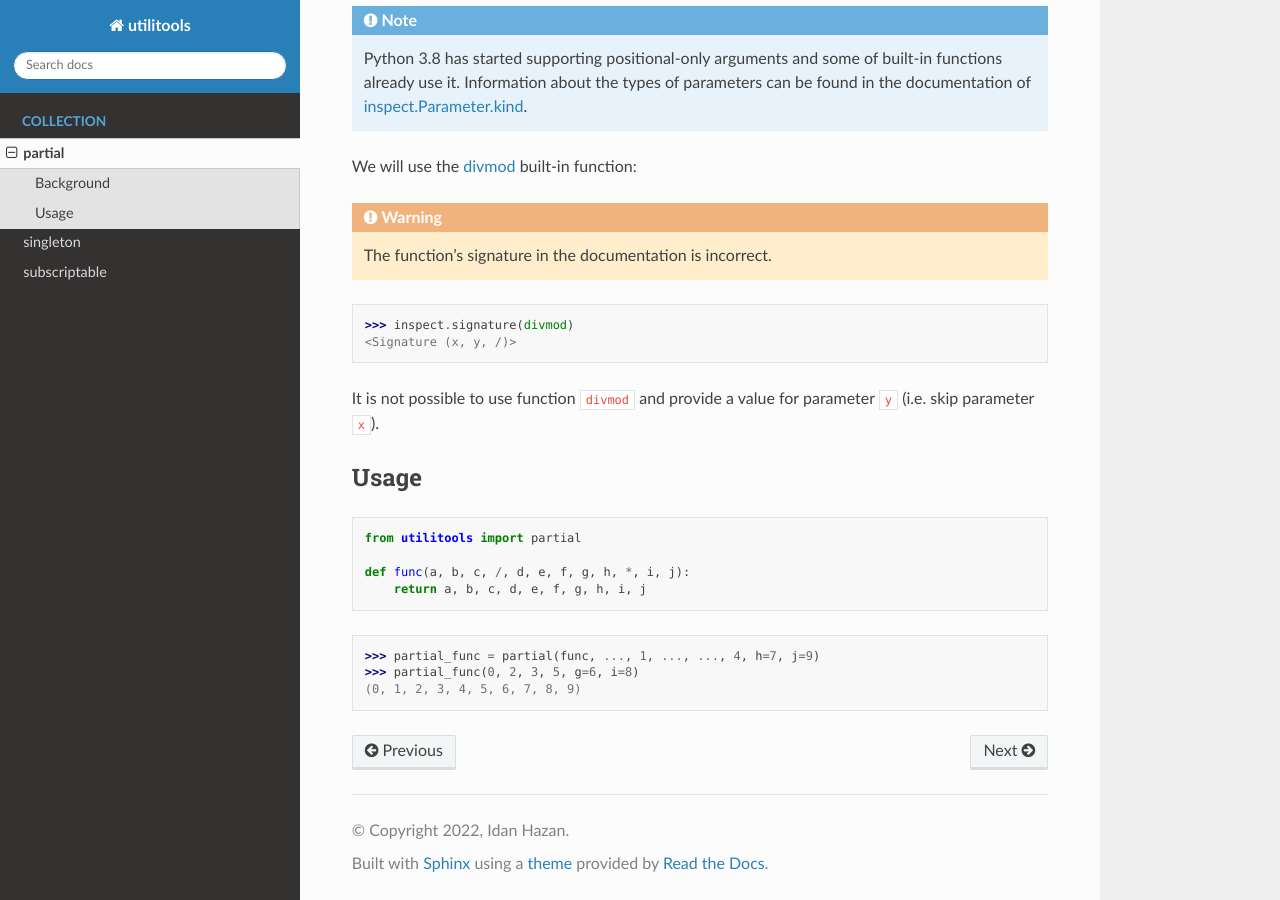
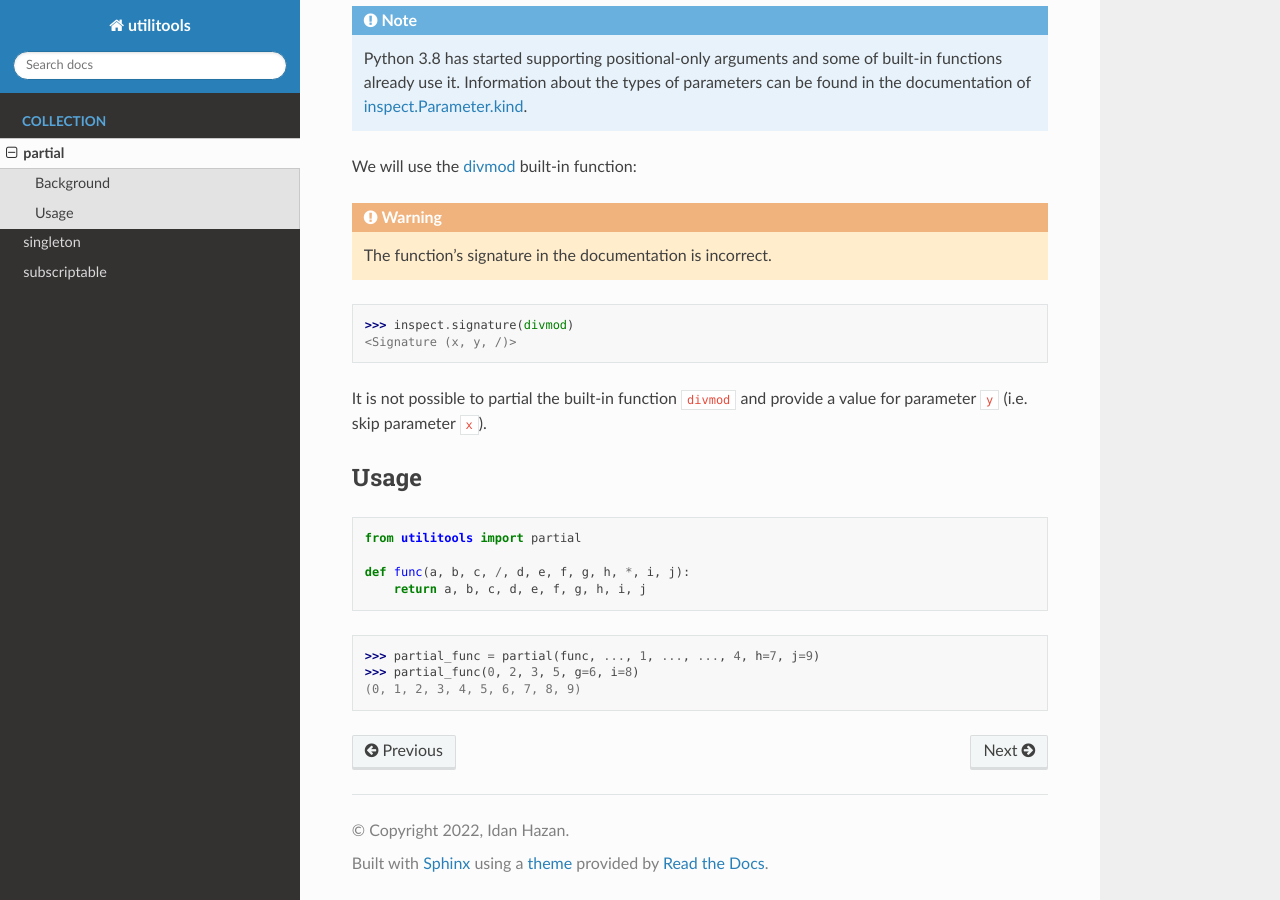
Before and after one commit to idanhazan/utilitools, a Sphinx documentation site: the page built from docs/collection/partial.rst, in a window 1280 px wide and 900 px high, scrolled down 599 px. Built offline with Sphinx 7.4.7 and the Read the Docs theme 2.0.0, drawn with Linux system fonts in a browser that asks for light colours.

Commit message:
Update partial.rst

```diff
--- a/docs/collection/partial.rst
+++ b/docs/collection/partial.rst
@@ -28,7 +28,7 @@ We will use the `divmod <https://docs.python.org/3/library/functions.html#divmod
 >>> inspect.signature(divmod)
 <Signature (x, y, /)>
 
-It is not possible to use function ``divmod``
+It is not possible to partial the built-in function ``divmod``
 and provide a value for parameter ``y`` (i.e. skip parameter ``x``).
 
 Usage
```
